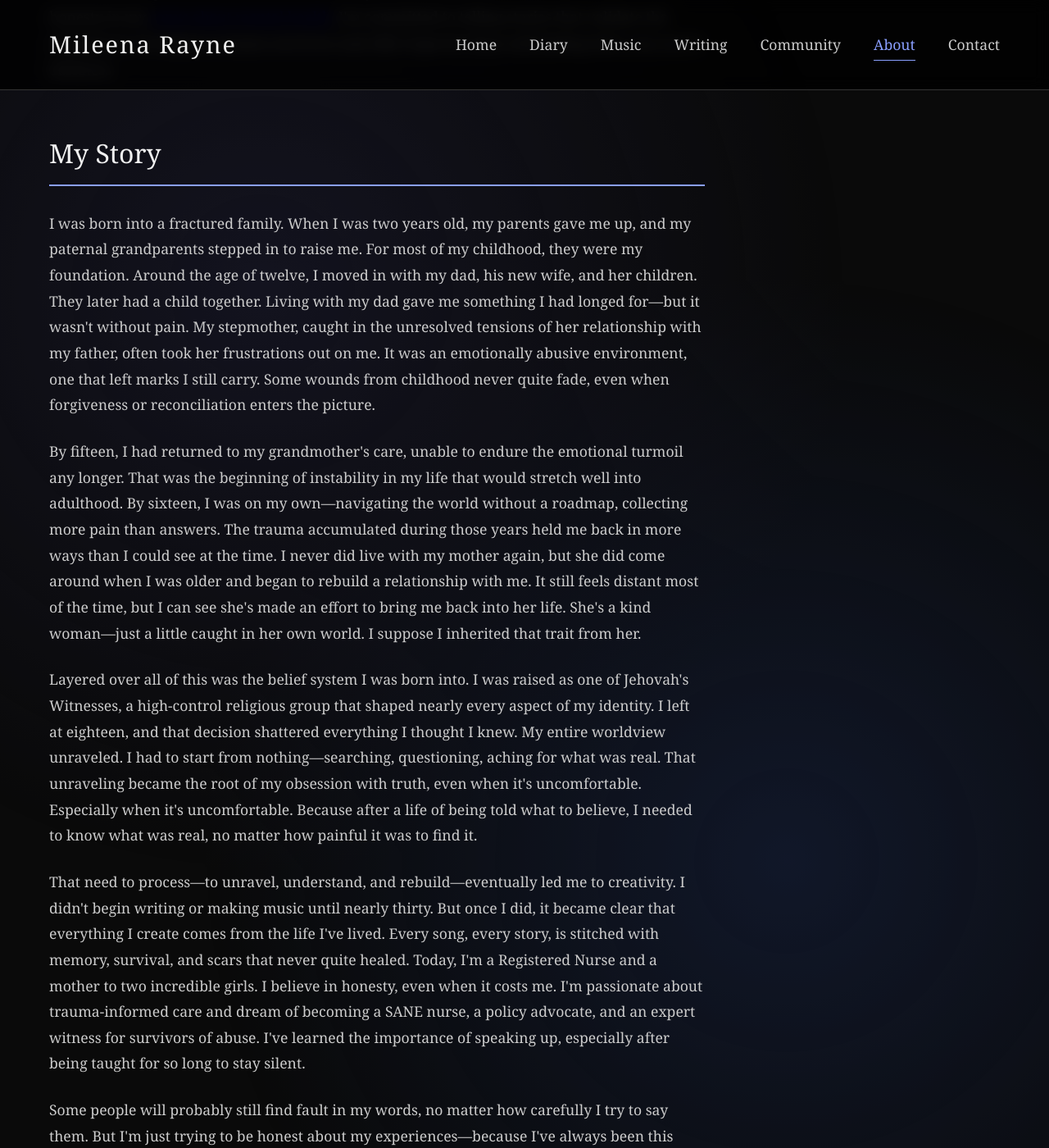
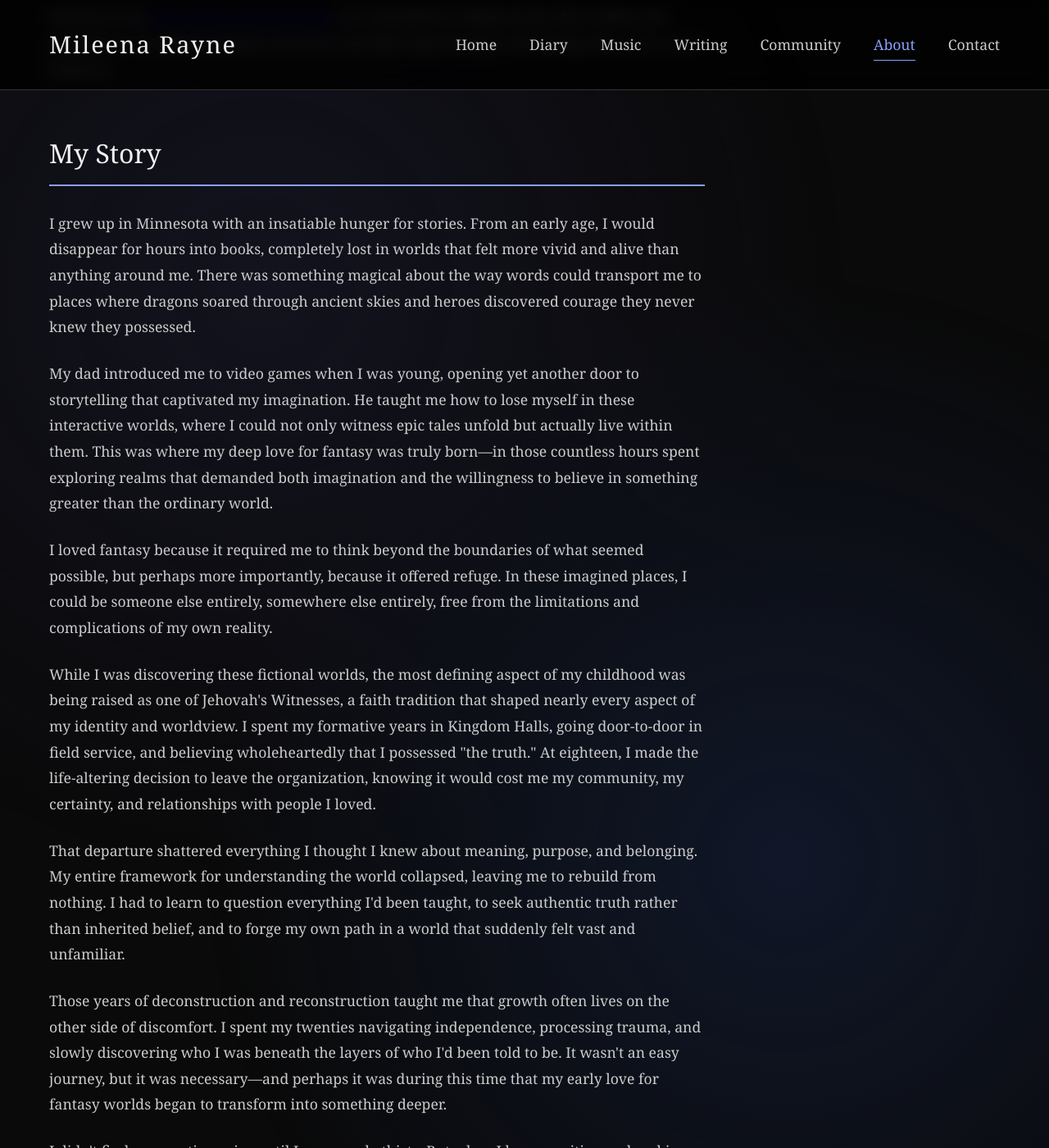
Before and after one commit to Mileena28/Mileena28.github.io, a Jekyll site: the page built from about.html, in a window 1280 px wide and 1400 px high, scrolled down 2370 px. Shown: the whole window at 82% size. Built offline with Jekyll 4.4.1, drawn with Linux system fonts in a browser that asks for light colours; some of the changed text lies outside the part shown.

Commit message:
Update about.html

```diff
--- a/about.html
+++ b/about.html
@@ -396,13 +396,23 @@ image: "/assets/images/mileena-rayne-author.jpg"
                 <section class="section">
                     <h2 class="section-title">My Story</h2>
                     <div class="section-content">
-                        <p>I was born into a fractured family. When I was two years old, my parents gave me up, and my paternal grandparents stepped in to raise me. For most of my childhood, they were my foundation. Around the age of twelve, I moved in with my dad, his new wife, and her children. They later had a child together. Living with my dad gave me something I had longed for—but it wasn't without pain. My stepmother, caught in the unresolved tensions of her relationship with my father, often took her frustrations out on me. It was an emotionally abusive environment, one that left marks I still carry. Some wounds from childhood never quite fade, even when forgiveness or reconciliation enters the picture.<p>
+                        <p>I grew up in Minnesota with an insatiable hunger for stories. From an early age, I would disappear for hours into books, completely lost in worlds that felt more vivid and alive than anything around me. There was something magical about the way words could transport me to places where dragons soared through ancient skies and heroes discovered courage they never knew they possessed.</p>
 
-                        <p>By fifteen, I had returned to my grandmother's care, unable to endure the emotional turmoil any longer. That was the beginning of instability in my life that would stretch well into adulthood. By sixteen, I was on my own—navigating the world without a roadmap, collecting more pain than answers. The trauma accumulated during those years held me back in more ways than I could see at the time. I never did live with my mother again, but she did come around when I was older and began to rebuild a relationship with me. It still feels distant most of the time, but I can see she's made an effort to bring me back into her life. She's a kind woman—just a little caught in her own world. I suppose I inherited that trait from her.</p>
+                        <p>My dad introduced me to video games when I was young, opening yet another door to storytelling that captivated my imagination. He taught me how to lose myself in these interactive worlds, where I could not only witness epic tales unfold but actually live within them. This was where my deep love for fantasy was truly born—in those countless hours spent exploring realms that demanded both imagination and the willingness to believe in something greater than the ordinary world.</p>
 
-                        <p>Layered over all of this was the belief system I was born into. I was raised as one of Jehovah's Witnesses, a high-control religious group that shaped nearly every aspect of my identity. I left at eighteen, and that decision shattered everything I thought I knew. My entire worldview unraveled. I had to start from nothing—searching, questioning, aching for what was real. That unraveling became the root of my obsession with truth, even when it's uncomfortable. Especially when it's uncomfortable. Because after a life of being told what to believe, I needed to know what was real, no matter how painful it was to find it.</p>
+                        <p>I loved fantasy because it required me to think beyond the boundaries of what seemed possible, but perhaps more importantly, because it offered refuge. In these imagined places, I could be someone else entirely, somewhere else entirely, free from the limitations and complications of my own reality.</p>
 
-                        <p>That need to process—to unravel, understand, and rebuild—eventually led me to creativity. I didn't begin writing or making music until nearly thirty. But once I did, it became clear that everything I create comes from the life I've lived. Every song, every story, is stitched with memory, survival, and scars that never quite healed. Today, I'm a Registered Nurse and a mother to two incredible girls. I believe in honesty, even when it costs me. I'm passionate about trauma-informed care and dream of becoming a SANE nurse, a policy advocate, and an expert witness for survivors of abuse. I've learned the importance of speaking up, especially after being taught for so long to stay silent.</p>
+                        <p>While I was discovering these fictional worlds, the most defining aspect of my childhood was being raised as one of Jehovah's Witnesses, a faith tradition that shaped nearly every aspect of my identity and worldview. I spent my formative years in Kingdom Halls, going door-to-door in field service, and believing wholeheartedly that I possessed "the truth." At eighteen, I made the life-altering decision to leave the organization, knowing it would cost me my community, my certainty, and relationships with people I loved.</p>
+
+                        <p>That departure shattered everything I thought I knew about meaning, purpose, and belonging. My entire framework for understanding the world collapsed, leaving me to rebuild from nothing. I had to learn to question everything I'd been taught, to seek authentic truth rather than inherited belief, and to forge my own path in a world that suddenly felt vast and unfamiliar.</p>
+
+                        <p>Those years of deconstruction and reconstruction taught me that growth often lives on the other side of discomfort. I spent my twenties navigating independence, processing trauma, and slowly discovering who I was beneath the layers of who I'd been told to be. It wasn't an easy journey, but it was necessary—and perhaps it was during this time that my early love for fantasy worlds began to transform into something deeper.</p>
+
+                        <p>I didn't find my creative voice until I was nearly thirty. But when I began writing and making music, it felt like coming home to myself. Every song, every story became a way to process the life I'd lived and the truths I'd discovered. My art isn't born from theory or distance—it comes from experience, from survival, from the slow work of healing.</p>
+
+                        <p>Today, I'm a Registered Nurse and the proud mother of two incredible daughters who teach me daily about resilience and wonder. My work in healthcare has deepened my passion for trauma-informed care, and I dream of becoming a SANE nurse, policy advocate, and expert witness for survivors who need their voices heard.</p>
+
+                        <p>This journey has taught me that speaking up—especially after years of being taught to stay silent—isn't just important; it's transformative. Whether through my novels that explore themes of cult psychology and manipulation, or my music that gives voice to mental health struggles, I'm committed to creating art that helps others feel less alone in their journey toward healing and authenticity.</p>
 
                         <p>Some people will probably still find fault in my words, no matter how carefully I try to say them. But I'm just trying to be honest about my experiences—because I've always been this way. Maybe it makes me naïve, but I've never been good at hiding how I feel. I've always been willing to set aside my pride and say the things most people wouldn't dare say out loud. That honesty gets me in trouble sometimes, but I don't know how to be any other way. If being vulnerable helps even one person feel less alone, then maybe the discomfort is worth it.</p>
                     </div>
@@ -558,18 +568,18 @@ image: "/assets/images/mileena-rayne-author.jpg"
         <h2 class="section-title" style="text-align: center; margin-bottom: 60px;">My Journey</h2>
         <div class="timeline">
             <div class="timeline-item">
-                <div class="timeline-year">Age 2</div>
+                <div class="timeline-year">Early Years</div>
                 <div class="timeline-content">
-                    <h3>The Beginning</h3>
-                    <p>My parents gave me up, and my paternal grandparents became my foundation. Learning early that family isn't always blood, and love sometimes comes from unexpected places.</p>
+                    <h3>Discovering Other Worlds</h3>
+                    <p>Found solace in books and stories from an early age, disappearing for hours into worlds where dragons soared and heroes found courage. Learning that sometimes the most vivid places exist only in imagination.</p>
                 </div>
             </div>
 
             <div class="timeline-item">
-                <div class="timeline-year">Age 12-15</div>
+                <div class="timeline-year">Childhood</div>
                 <div class="timeline-content">
-                    <h3>Learning About Pain</h3>
-                    <p>Moved in with my dad and stepmother. While I got something I had longed for, I also learned about emotional abuse and the complexity of family dynamics. Developed survival skills I still use today.</p>
+                    <h3>Gateway to Fantasy</h3>
+                    <p>My dad introduced me to video games, opening doors to interactive storytelling that would shape my creative future. These weren't just games—they were training grounds for imagination and my first understanding that stories could be lived, not just read.</p>
                 </div>
             </div>
 
@@ -585,7 +595,7 @@ image: "/assets/images/mileena-rayne-author.jpg"
                 <div class="timeline-year">Nearly 30</div>
                 <div class="timeline-content">
                     <h3>Finding My Voice</h3>
-                    <p>Started writing and making music, finally having processed enough to transform pain into art. Discovered that everything I create comes from the life I've lived.</p>
+                    <p>Started writing and making music, finally having processed enough to transform experience into art. Discovered that everything I create comes from the life I've lived, channeling my love for fantasy into stories that matter.</p>
                 </div>
             </div>
 
```
